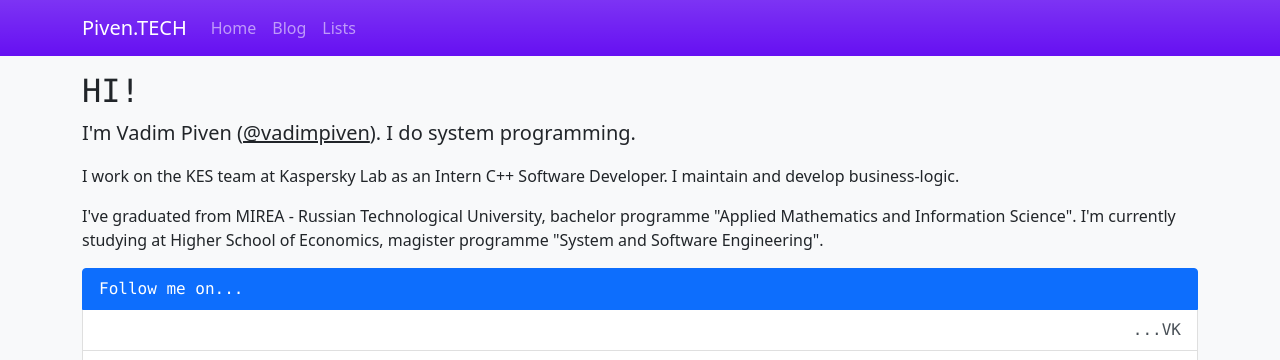
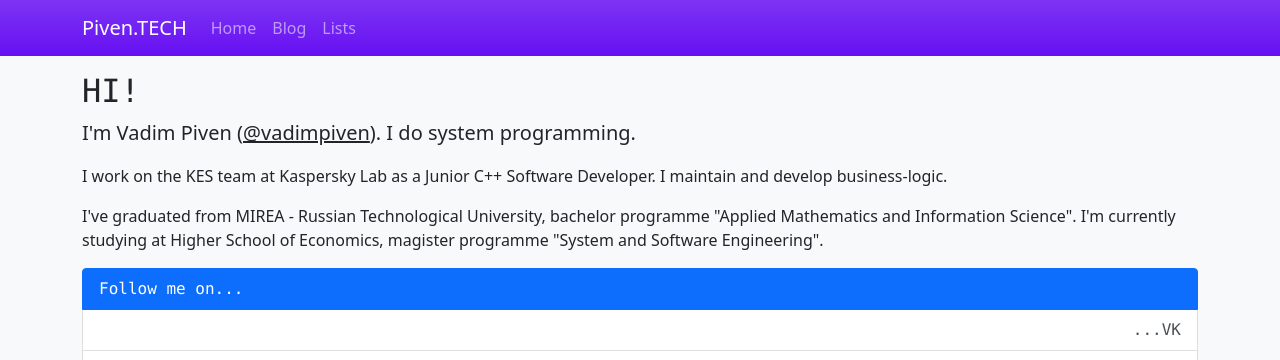
Before and after one commit to vadimpiven/vadimpiven, a Jekyll site: the page built from index.html, in a window 1280 px wide. Shown: the top 360 px of the page. Built offline with Jekyll 4.4.1, drawn with Linux system fonts in a browser that asks for light colours.

Commit message:
Update index.html

```diff
--- a/index.html
+++ b/index.html
@@ -4,7 +4,7 @@ title: Home
 <h2 class="font-monospace">HI!</h2>
 
 <p class="lead">I'm Vadim Piven (<a href="https://t.me/vadimpiven" class="link-dark">@vadimpiven</a>). I do system programming.</p>
-<p>I work on the KES team at Kaspersky Lab as an Intern C++ Software Developer. I maintain and develop business-logic.</p>
+<p>I work on the KES team at Kaspersky Lab as a Junior C++ Software Developer. I maintain and develop business-logic.</p>
 <p>I've graduated from MIREA - Russian Technological University, bachelor programme "Applied Mathematics and Information Science". I'm currently studying at Higher School of Economics, magister programme "System and Software Engineering".</p>
 
 <div class="list-group mb-3 font-monospace">
```
